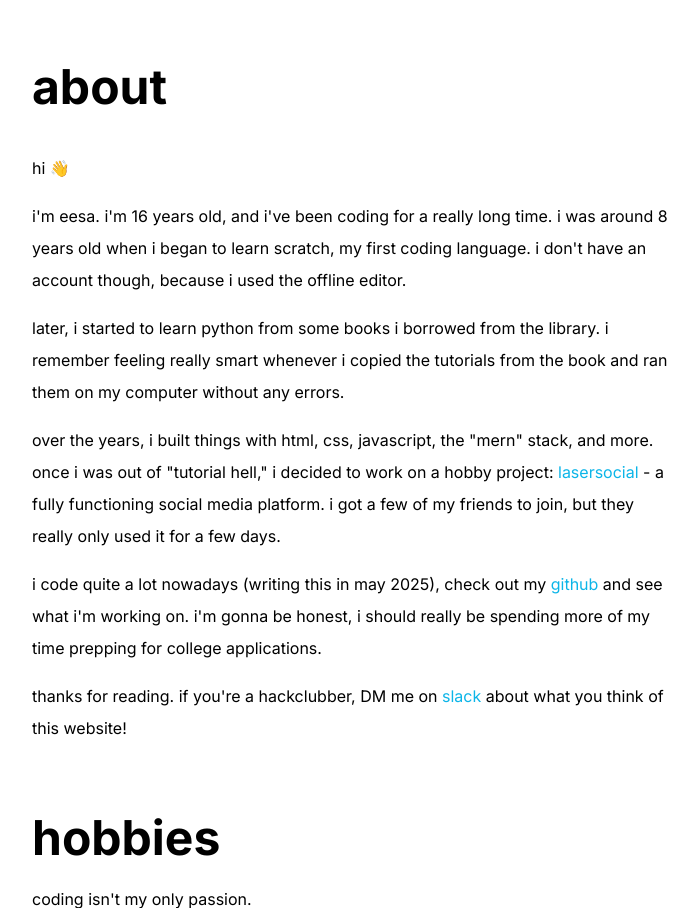
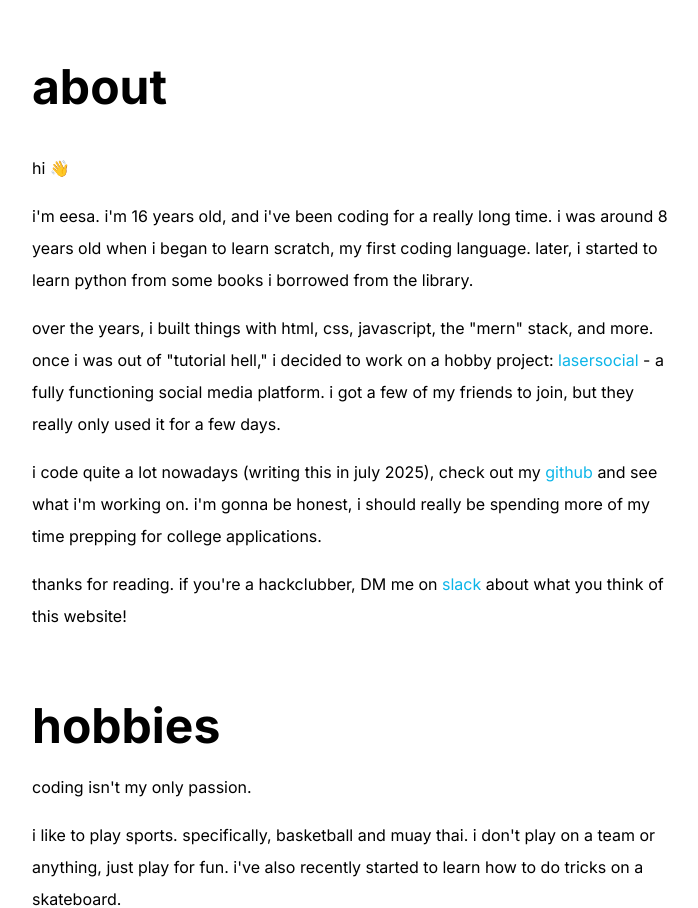
Before and after one commit to eesazahed/eesa-hackclub-app, a Flask app: page /about in a window 1280 px wide. Shown: the part 163-1071 px from the top of the page, without its empty margins (288-986 px from the left). Run offline with Flask 3, Linux system fonts and the light colour scheme.

Commit message:
edit about

```diff
--- a/templates/about.html
+++ b/templates/about.html
@@ -9,12 +9,8 @@ block content %}
   <p>
     i'm eesa. i'm 16 years old, and i've been coding for a really long time. i
     was around 8 years old when i began to learn scratch, my first coding
-    language. i don't have an account though, because i used the offline editor.
-  </p>
-  <p>
-    later, i started to learn python from some books i borrowed from the
-    library. i remember feeling really smart whenever i copied the tutorials
-    from the book and ran them on my computer without any errors.
+    language. later, i started to learn python from some books i borrowed from
+    the library.
   </p>
   <p>
     over the years, i built things with html, css, javascript, the "mern" stack,
@@ -30,7 +26,7 @@ block content %}
     join, but they really only used it for a few days.
   </p>
   <p>
-    i code quite a lot nowadays (writing this in may 2025), check out my
+    i code quite a lot nowadays (writing this in july 2025), check out my
     <a
       href="https://github.com/eesazahed"
       target="_blank"
```
Also changed, not shown: 1 other file.
